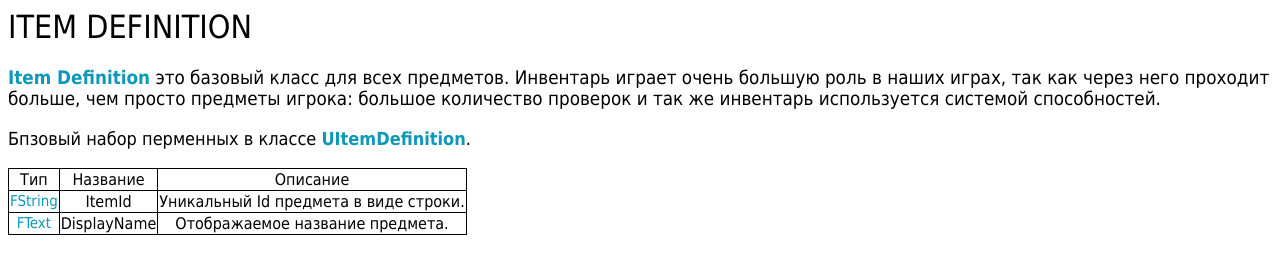
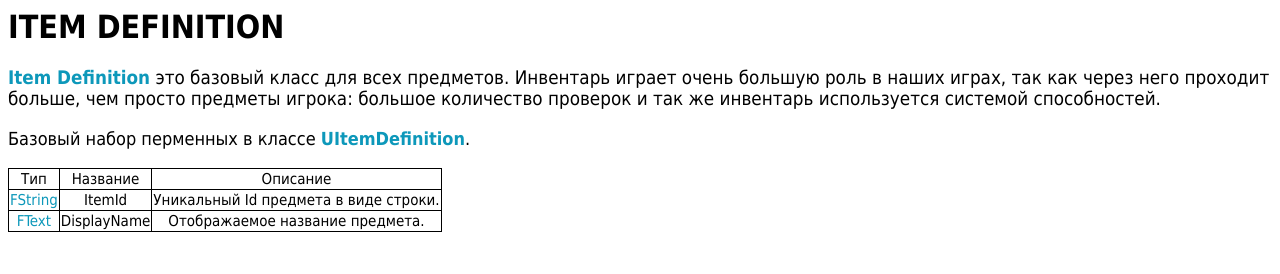
Before and after one commit to title-coming-soon/docs, a plain HTML site: page ItemDefinition/index.html in a window 1280 px wide. Drawn offline with Linux system fonts and the light colour scheme.

Commit message:
Update index.html

```diff
--- a/ItemDefinition/index.html
+++ b/ItemDefinition/index.html
@@ -11,22 +11,23 @@
     th, td {
       border: 1px solid black;
 	  font-family:Tahoma;
-	  font-weight: 300;
+	  font-weight: 400;
+	  font-size:15px;
     }
 	</style>
 </head>
 
 <body>
-	<h1><strong style="font-family:Tahoma; font-weight: 300;">ITEM DEFINITION</strong></h1>
+	<h1><strong style="font-family:Tahoma; font-weight: 600;">ITEM DEFINITION</strong></h1>
 	<p>
-		<h3 style="font-family:Tahoma; font-weight: 300;"><strong style="color:0d98ba">Item Definition</strong> это базовый класс для всех предметов. Инвентарь играет очень большую роль в наших играх, так как через него проходит больше, чем просто предметы игрока: большое количество проверок и так же инвентарь используется системой способностей.</h3>
+		<h3 style="font-family:Tahoma; font-weight: 400;"><strong style="color:0d98ba">Item Definition</strong> это базовый класс для всех предметов. Инвентарь играет очень большую роль в наших играх, так как через него проходит больше, чем просто предметы игрока: большое количество проверок и так же инвентарь используется системой способностей.</h3>
 	</p>
-	<p><h3><strong style="font-family:Tahoma; font-size:18px; font-weight: 300;">Бпзовый набор перменных в классе <strong style="color:0d98ba">UItemDefinition</strong>.</strong></h3></p>
+	<p><h3><strong style="font-family:Tahoma; font-size:18px; font-weight: 400;">Базовый набор перменных в классе <strong style="color:0d98ba">UItemDefinition</strong>.</strong></h3></p>
 
 	<table>
 		<tr><th>Тип</th><th>Название</th><th>Описание</th></tr>
-		<tr><th style="color:0d98ba; font-family:Tahoma; font-size:15px"> FString </th><th> ItemId </th><th> Уникальный Id предмета в виде строки. </th></tr>
-		<tr><th style="color:0d98ba; font-family:Tahoma; font-size:15px"> FText </th><th> DisplayName </th><th> Отображаемое название предмета. </th></tr>
+		<tr><th style="color:0d98ba;"> FString </th><th> ItemId </th><th> Уникальный Id предмета в виде строки. </th></tr>
+		<tr><th style="color:0d98ba;"> FText </th><th> DisplayName </th><th> Отображаемое название предмета. </th></tr>
 	</table>
 
 </body>
```
